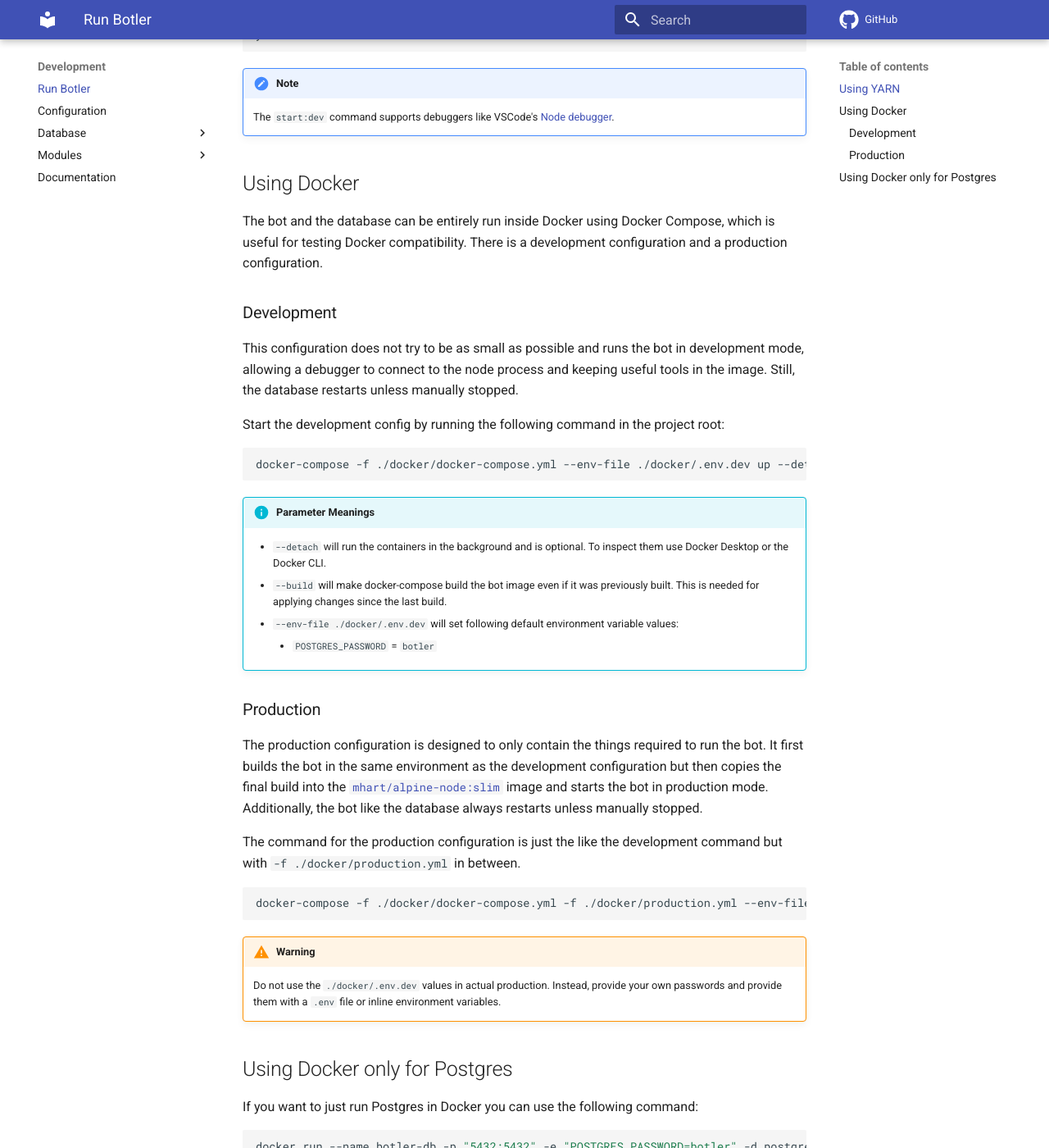
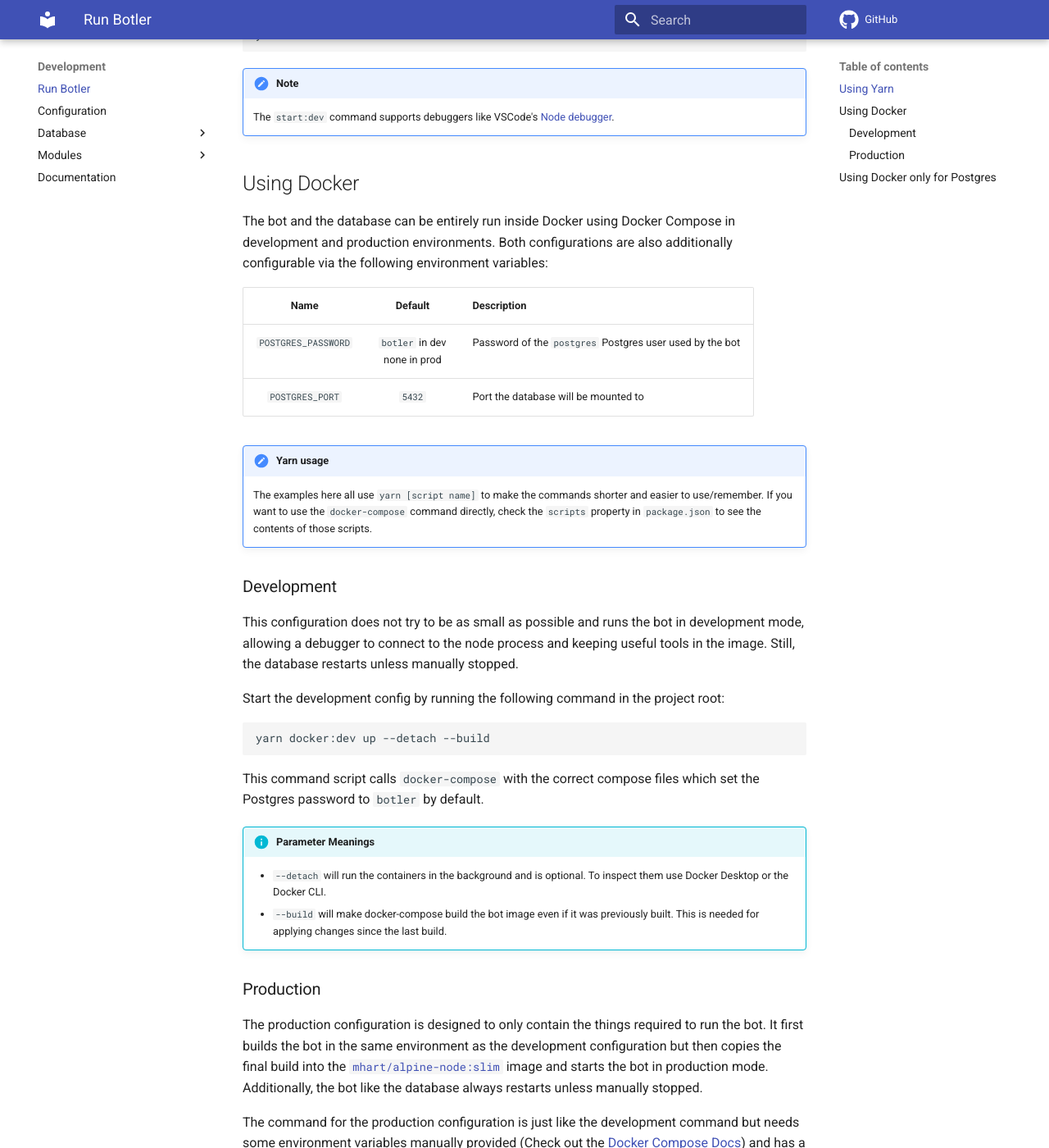
Before and after one commit to Botler-Dev/Botler, an MkDocs documentation site: the page built from docs/Development/Run-Botler.md, in a window 1280 px wide and 1400 px high, scrolled down 715 px. Shown: the whole window at 82% size. Built offline with MkDocs 1.6.1 and Material for MkDocs 9.7.7, drawn with Linux system fonts in a browser that asks for light colours; comment, search, counter and statistics services are not loaded; some of the changed text lies outside the part shown.

Commit message:
chore(docker): cleanup and make easier to use

````diff
--- a/docs/Development/Run-Botler.md
+++ b/docs/Development/Run-Botler.md
@@ -2,7 +2,7 @@
 
 There are several different ways to run Botler. For development only running Postgres in Docker is recommended.
 
-## Using YARN
+## Using Yarn
 
 First, install the dependencies:
 
@@ -32,8 +32,16 @@ yarn run start:dev
 
 ## Using Docker
 
-The bot and the database can be entirely run inside Docker using Docker Compose, which is useful for testing Docker compatibility.
-There is a development configuration and a production configuration.
+The bot and the database can be entirely run inside Docker using Docker Compose in development and production environments.
+Both configurations are also additionally configurable via the following environment variables:
+
+|        Name         |               Default               | Description                                              |
+| :-----------------: | :---------------------------------: | :------------------------------------------------------- |
+| `POSTGRES_PASSWORD` | `botler` in dev <br /> none in prod | Password of the `postgres` Postgres user used by the bot |
+|   `POSTGRES_PORT`   |               `5432`                | Port the database will be mounted to                     |
+
+!!! note "Yarn usage"
+    The examples here all use `yarn [script name]` to make the commands shorter and easier to use/remember. If you want to use the `docker-compose` command directly, check the `scripts` property in `package.json` to see the contents of those scripts.
 
 ### Development
 
@@ -42,14 +50,14 @@ This configuration does not try to be as small as possible and runs the bot in d
 Start the development config by running the following command in the project root:
 
 ```shell
-docker-compose -f ./docker/docker-compose.yml --env-file ./docker/.env.dev up --detach --build
+yarn docker:dev up --detach --build
 ```
+
+This command script calls `docker-compose` with the correct compose files which set the Postgres password to `botler` by default.
 
 !!! info "Parameter Meanings"
     - `--detach` will run the containers in the background and is optional. To inspect them use Docker Desktop or the Docker CLI.
     - `--build` will make docker-compose build the bot image even if it was previously built. This is needed for applying changes since the last build.
-    - `--env-file ./docker/.env.dev` will set following default environment variable values:
-        - `POSTGRES_PASSWORD` = `botler`
 
 ### Production
 
@@ -58,22 +66,28 @@ It first builds the bot in the same environment as the development configuration
 but then copies the final build into the [`mhart/alpine-node:slim`](https://hub.docker.com/r/mhart/alpine-node/) image and starts the bot in production mode.
 Additionally, the bot like the database always restarts unless manually stopped.
 
-The command for the production configuration is just the like the development command but with `-f ./docker/production.yml` in between.
+The command for the production configuration is just like the development command but needs some environment variables manually provided (Check out the [Docker Compose Docs](https://docs.docker.com/compose/environment-variables/)) and has a different script name.
 
 ```shell
-docker-compose -f ./docker/docker-compose.yml -f ./docker/production.yml --env-file ./docker/.env.dev up -d --build
+yarn docker:prod up --detach --build
 ```
-
-!!! warning
-    Do not use the `./docker/.env.dev` values in actual production.
-    Instead, provide your own passwords and provide them with a `.env` file or inline environment variables.
 
 ## Using Docker only for Postgres
 
-If you want to just run Postgres in Docker you can use the following command:
+If you want to just run Postgres in Docker there are some commands provided to only managing the `postgres` service:
 
 ```shell
-docker run --name botler-db -p "5432:5432" -e "POSTGRES_PASSWORD=botler" -d postgres
+# Start Postgres
+yarn postgres:start
+
+# Start Postgres and detach from command
+yarn postgres:deploy
+
+# Stop Postgres
+yarn postgres:stop
+
+# Stop Postgres and delete all data
+yarn postgres:reset
 ```
 
-Those default values can be changed but this way you won't have to modify the default configuration of Botler.
+All those commands use the development configuration and are configurable via the same environment variables.
````
Also changed, not shown: other parts of docs/Development/Run-Botler.md (+1 -1 lines), package.json (+8 -1 lines), 5 other files.
